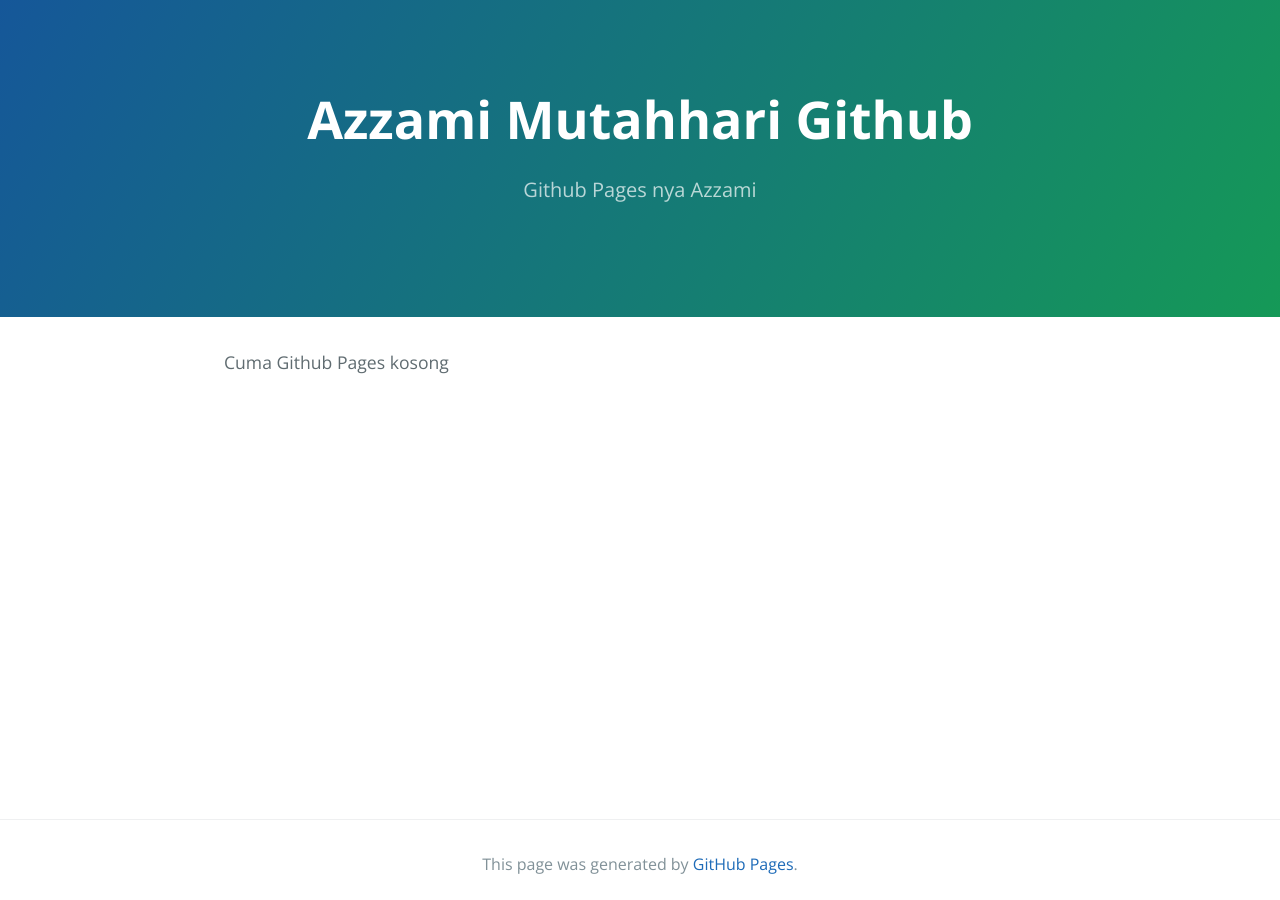
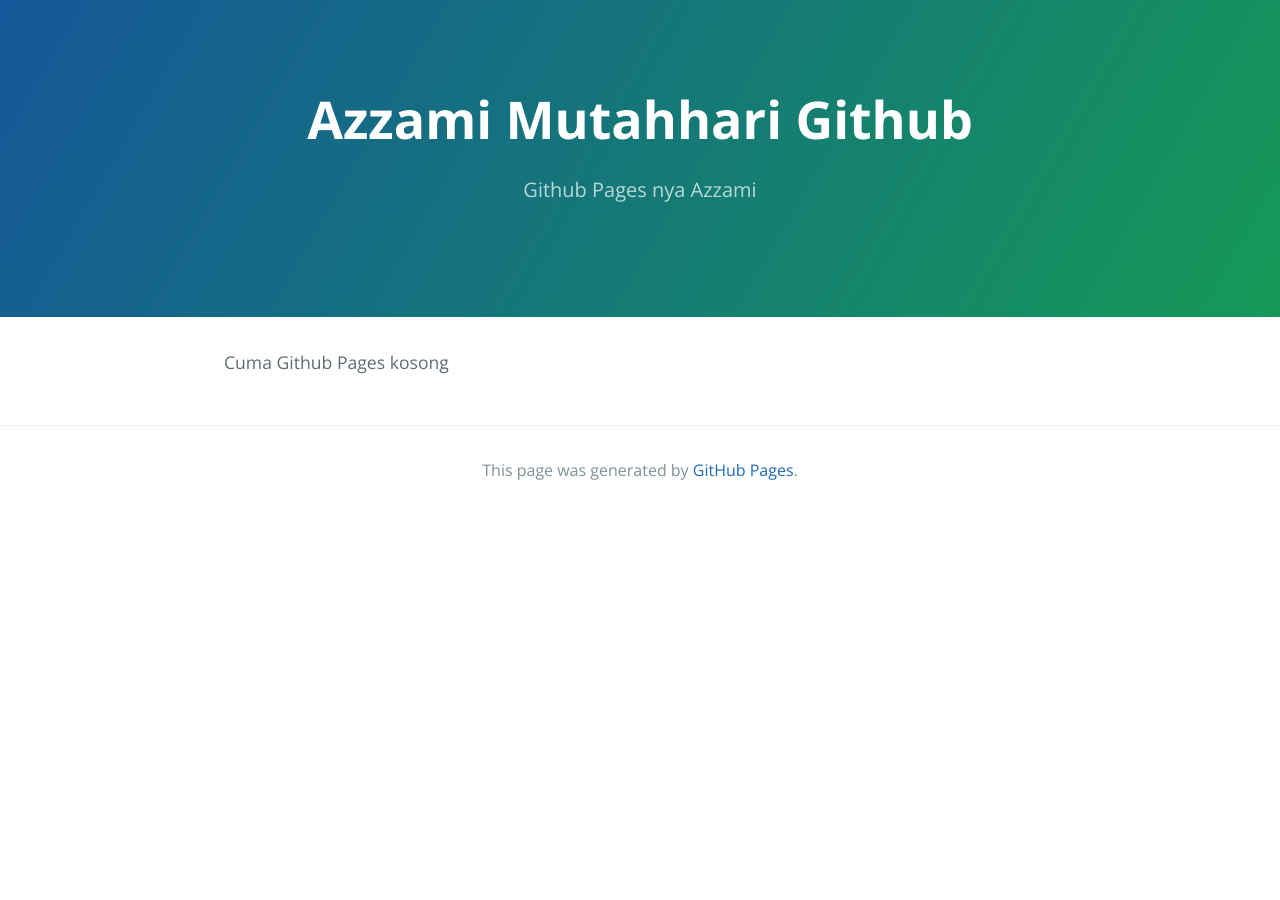
Before and after one commit to azzamimaf/azzamimaf.github.io, a Jekyll site: the page built from index.md, in a window 1280 px wide. Built offline with Jekyll 4.4.1, drawn with Linux system fonts in a browser that asks for light colours.

Commit message:
Update default.html

```diff
--- a/_layouts/default.html
+++ b/_layouts/default.html
@@ -17,7 +17,7 @@
       .MyFooter {
         position: fixed;
         left: 0;
-        bottom: 0;
+        bottom: 1;
         width: 100%;
         text-align: center;
       }
@@ -41,7 +41,7 @@
 
       <footer class="site-footer MyFooter">
         <!--span class="site-footer-owner"><a href="https://azzamimaf.github.io">This page</a> is maintained by <a href="https://github.com/azzamimaf">azzamimaf</a>.</span-->
-        <span class="site-footer-credits">This page was generated by <a href="https://pages.github.com">GitHub Pages</a>.<br/><br/></span>
+        <span class="site-footer-credits">This page was generated by <a href="https://pages.github.com">GitHub Pages</a>.</span>
       </footer>
     </main>
   </body>
```
